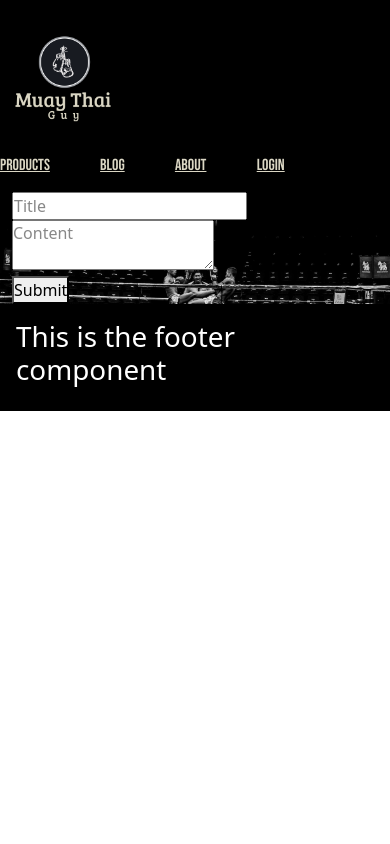
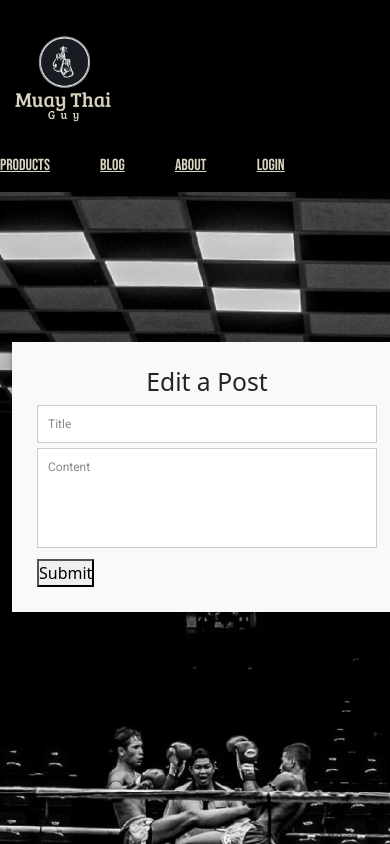
Before and after one commit to GarrettF24/muay-thai-guy, a React (Create React App) app in the folder client/: page /posts/1/edit in a window 390 px wide. Shown: the top 844 px of the page. Built offline with nearby package versions, Linux system fonts and the light colour scheme; no server answers; the HTML template or start-up script is replaced by a standard one.

Commit message:
editpost styling and responsivesness

```diff
--- a/client/src/screens/EditPost/EditPost.css
+++ b/client/src/screens/EditPost/EditPost.css
@@ -1,3 +1,5 @@
+/* Form credit https://uicookies.com/beautiful-css-forms/ */
+
 @import url(https://fonts.googleapis.com/css?family=Roboto:400,300,600,400italic);
 * {
   margin: 0;
@@ -8,50 +10,51 @@
   -webkit-font-smoothing: antialiased;
   -moz-font-smoothing: antialiased;
   -o-font-smoothing: antialiased;
-  font-smoothing: antialiased;
+  /* font-smoothing: antialiased; */
   text-rendering: optimizeLegibility;
 }
 
-body {
-  font-family: "Roboto", Helvetica, Arial, sans-serif;
-  font-weight: 100;
-  font-size: 12px;
-  line-height: 30px;
-  color: #777;
-  background: #4caf50;
+.edit-form-holder {
+  margin: 0 auto;
+  min-height: 100vh;
 }
 
-.container {
-  max-width: 400px;
+.edit-post-form-container {
+  max-width: 600px;
   width: 100%;
+  display: flex;
   margin: 0 auto;
-  position: relative;
 }
 
-#contact input[type="text"],
-#contact input[type="email"],
-#contact input[type="tel"],
-#contact input[type="url"],
-#contact textarea,
-#contact button[type="submit"] {
+#edit-post-form input[type="text"],
+#edit-post-form input[type="text"],
+#edit-post-form input[type="text"],
+#edit-post-form input[type="text"],
+#edit-post-form textarea,
+#edit-post-form button[type="submit"] {
   font: 400 12px/16px "Roboto", Helvetica, Arial, sans-serif;
 }
 
-#contact {
+.edit-post-form-h2 {
+  text-align: center;
+}
+
+#edit-post-form {
   background: #f9f9f9;
   padding: 25px;
   margin: 150px 0;
   box-shadow: 0 0 20px 0 rgba(0, 0, 0, 0.2), 0 5px 5px 0 rgba(0, 0, 0, 0.24);
+  width: 500px;
 }
 
-#contact h3 {
+#edit-post-form h3 {
   display: block;
   font-size: 30px;
   font-weight: 300;
   margin-bottom: 10px;
 }
 
-#contact h4 {
+#edit-post-form h4 {
   margin: 5px 0 15px;
   display: block;
   font-size: 13px;
@@ -66,11 +69,11 @@ fieldset {
   width: 100%;
 }
 
-#contact input[type="text"],
-#contact input[type="email"],
-#contact input[type="tel"],
-#contact input[type="url"],
-#contact textarea {
+#edit-post-form input[type="text"],
+#edit-post-form input[type="text"],
+#edit-post-form input[type="text"],
+#edit-post-form input[type="text"],
+#edit-post-form textarea {
   width: 100%;
   border: 1px solid #ccc;
   background: #fff;
@@ -78,24 +81,24 @@ fieldset {
   padding: 10px;
 }
 
-#contact input[type="text"]:hover,
-#contact input[type="email"]:hover,
-#contact input[type="tel"]:hover,
-#contact input[type="url"]:hover,
-#contact textarea:hover {
+#edit-post-form input[type="text"]:hover,
+#edit-post-form input[type="email"]:hover,
+#edit-post-form input[type="tel"]:hover,
+#edit-post-form input[type="url"]:hover,
+#edit-post-form textarea:hover {
   -webkit-transition: border-color 0.3s ease-in-out;
   -moz-transition: border-color 0.3s ease-in-out;
   transition: border-color 0.3s ease-in-out;
   border: 1px solid #aaa;
 }
 
-#contact textarea {
+#edit-post-form textarea {
   height: 100px;
   max-width: 100%;
   resize: none;
 }
 
-#contact button[type="submit"] {
+#edit-post-form button[type="submit"] {
   cursor: pointer;
   width: 100%;
   border: none;
@@ -106,23 +109,24 @@ fieldset {
   font-size: 15px;
 }
 
-#contact button[type="submit"]:hover {
+#edit-post-form button[type="submit"]:hover {
   background: #43a047;
   -webkit-transition: background 0.3s ease-in-out;
   -moz-transition: background 0.3s ease-in-out;
   transition: background-color 0.3s ease-in-out;
 }
 
-#contact button[type="submit"]:active {
+#edit-post-form button[type="submit"]:active {
   box-shadow: inset 0 1px 3px rgba(0, 0, 0, 0.5);
 }
 
 .copyright {
   text-align: center;
+  font-size: 8px;
 }
 
-#contact input:focus,
-#contact textarea:focus {
+#edit-post-form input:focus,
+#edit-post-form textarea:focus {
   outline: 0;
   border: 1px solid #aaa;
 }
@@ -142,3 +146,17 @@ fieldset {
 :-ms-input-placeholder {
   color: #888;
 }
+
+@media only screen and (max-width: 575px) {
+  .container {
+    margin: auto;
+    width: 100vw;
+  }
+  #contact {
+    width: 90vw;
+  }
+
+  #edit-post-form {
+    width: 100vw;
+  }
+}
--- a/client/src/screens/EditPost/EditPost.jsx
+++ b/client/src/screens/EditPost/EditPost.jsx
@@ -1,6 +1,6 @@
 import { useState, useEffect } from "react"
 import { useParams } from "react-router"
-
+import "./EditPost.css"
 import React from "react"
 
 export default function EditPost(props) {
@@ -33,12 +33,18 @@ export default function EditPost(props) {
   }
 
   return (
+    <div className="edit-form-holder">
+      <div className="edit-post-form-container">
         <form
+          id="edit-post-form"
+          action=""
+          method="post"
           onSubmit={(e) => {
             e.preventDefault()
             props.handlePostUpdate(id, formData)
           }}
         >
+          <h2 className="edit-post-form-h2">Edit a Post</h2>
           <input
             type="text"
             placeholder="Title"
@@ -57,5 +63,92 @@ export default function EditPost(props) {
           <br />
           <button>Submit</button>
         </form>
+      </div>
+    </div>
   )
 }
+
+// ;<form
+//   id="edit-form"
+//   action=""
+//   method="post"
+//   onSubmit={(e) => {
+//     e.preventDefault()
+//     props.handleProductCreate(formData)
+//   }}
+// >
+//   <h2>Edit a Product</h2>
+//   <fieldset>
+//     <input
+//       type="text"
+//       placeholder="Name"
+//       name="name"
+//       value={formData.name}
+//       onChange={handleChange}
+//       type="text"
+//       tabindex="1"
+//       required
+//       autofocus
+//     />
+//   </fieldset>
+//   <fieldset>
+//     <input
+//       type="text"
+//       placeholder="Category"
+//       name="category"
+//       value={formData.category}
+//       onChange={handleChange}
+//       tabindex="2"
+//       required
+//     />
+//   </fieldset>
+//   <fieldset>
+//     <input
+//       type="text"
+//       placeholder="Brand"
+//       name="brand"
+//       value={formData.brand}
+//       onChange={handleChange}
+//       tabindex="3"
+//       required
+//     />
+//   </fieldset>
+//   <fieldset>
+//     <input
+//       type="text"
+//       placeholder="Image"
+//       name="image_url"
+//       value={formData.image_url}
+//       onChange={handleChange}
+//       tabindex="4"
+//       required
+//     />
+//   </fieldset>
+//   <fieldset>
+//     <textarea
+//       type="text"
+//       placeholder="Review here..."
+//       name="review"
+//       value={formData.review}
+//       onChange={handleChange}
+//       tabindex="5"
+//       required
+//     ></textarea>
+//   </fieldset>
+//   <fieldset>
+//     <button
+//       name="submit"
+//       type="submit"
+//       id="contact-submit"
+//       data-submit="...Sending"
+//     >
+//       Submit
+//     </button>
+//   </fieldset>
+//   <p class="copyright">
+//     Designed by{" "}
+//     <a href="https://colorlib.com" target="_blank" title="Colorlib">
+//       Colorlib
+//     </a>
+//   </p>
+// </form>
```
Lines whose indentation alone changed are shown as unchanged.
